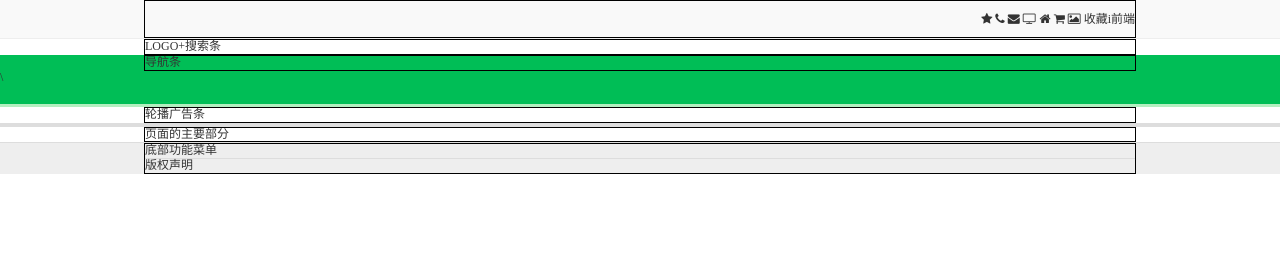
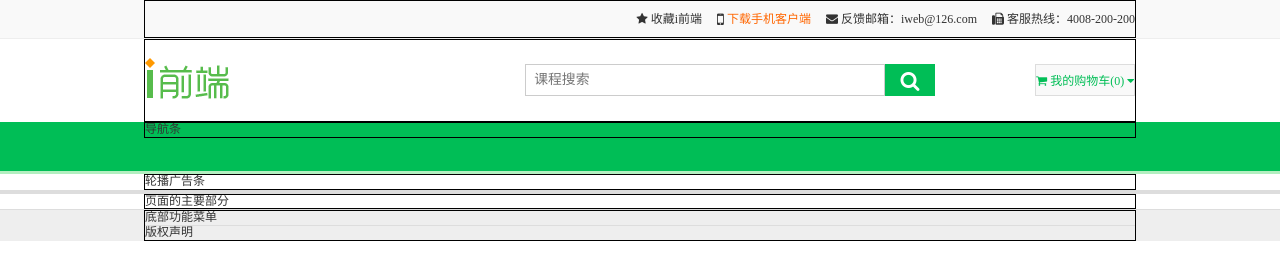
Before and after one commit to Tengmengxin/iweb, a plain HTML site: page iweb_frontend/index.html in a window 1280 px wide. Drawn offline with Linux system fonts and the light colour scheme; files that its build step writes are made by us from their sources.

```diff
--- /dev/null
+++ b/iweb_frontend/07-test.html
@@ -0,0 +1,67 @@
+<!DOCTYPE html>
+<html lang="zh">
+<head>
+	<meta charset="UTF-8">
+	<meta name="viewport" content="width=device-width, initial-scale=1.0">
+	<meta http-equiv="X-UA-Compatible" content="ie=edge">
+	<title></title>
+	<link rel="stylesheet" href="css/scaffolding.css">
+</head>
+<body>
+	<div style="color: lightblue;font-size: 5em;">
+	<span class="fa fa-star"></span>
+	<span class="fa fa-mobile"></span>
+	<span class="fa fa-envelope"></span>
+	<span class="fa fa-envelope"></span>
+	<span class="fa fa-shopping-bag"></span>
+	<span class="fa fa-shopping-cart"></span>
+	<span class="fa fa-caret-down"></span>
+	<span class="fa fa-caret-up"></span>
+	<span class="fa fa-caret-left"></span>
+	<span class="fa fa-caret-right"></span>
+	<span class="fa fa-user"></span>
+	<span class="fa fa-users"></span>
+	<span class="fa fa-user-secret"></span>
+	<span class="fa fa-user-times"></span>
+	<span class="fa fa-user-plus"></span>
+	<span class="fa fa-user-md"></span>
+	<span class="fa fa-user-circle"></span>
+	<span class="fa fa-user-circle-o"></span>
+	<span class="fa fa-arrow-right"></span>
+	<span class="fa fa-arrow-left"></span>
+	<span class="fa fa-arrow-up"></span>
+	<span class="fa fa-arrow-down"></span>
+	<span class="fa fa-arrow-circle-down"></span>
+	<span class="fa fa-arrow-circle-up"></span>
+	<span class="fa fa-arrow-circle-right"></span>
+	<span class="fa fa-arrow-circle-left"></span>
+	<span class="fa fa-arrow-circle-o-down"></span>
+	<span class="fa fa-arrow-circle-o-up"></span>
+	<span class="fa fa-arrow-circle-o-right"></span>
+	<span class="fa fa-arrow-circle-o-left"></span>
+	<span class="fa fa-chevron-up"></span>
+	<span class="fa fa-chevron-down"></span>
+	<span class="fa fa-chevron-left"></span>
+	<span class="fa fa-chevron-circle-down"></span>
+	<span class="fa fa-chevron-circle-up"></span>
+	<span class="fa fa-chevron-circle-down"></span>
+	<span class="fa fa-chevron-circle-left"></span>
+	<span class="fa fa-chevron-circle-right"></span>
+	<span class="fa fa-times"></span>
+	<span class="fa fa-times-rectangle"></span>
+	<span class="fa fa-times-rectangle-o"></span>
+	<span class="fa fa-times-circle"></span>
+	<span class="fa fa-times-circle-o"></span>
+	<span class="fa fa-map"></span>
+	<span class="fa fa-map-o"></span>
+	<span class="fa fa-map-marker"></span>
+	<span class="fa fa-map-pin"></span>
+	<span class="fa fa-map-signs"></span>
+	<span class="fa fa-list"></span>
+	<span class="fa fa-list-alt"></span>
+	<span class="fa fa-list-ol"></span>
+	<span class="fa fa-list-ul"></span>
+	<span class="fa fa-th-list"></span>
+	</div>
+</body>
+</html>
--- /dev/null
+++ b/iweb_frontend/css/Layout.css
@@ -0,0 +1,96 @@
+/* Layout.css:项目的布局系统相关class——仿写Bottstrap框架 */
+.container{
+	display: block;
+	margin-left: auto;
+	margin-right: auto;
+	border: 1px solid #000;
+}
+/* 使用内容生成，防止子元素margin溢出 */
+.container:before,
+.container:after{
+	content: '';
+	display: table;
+}
+/* 容器类在PC屏幕下的尺寸 */
+@media screen and (min-width:1024px) {
+	.container{
+		width: 992px;
+	}
+	}
+	/* 容器类在PAD屏幕下的尺寸 */
+	@media screen and (min-width:768px) and (max-width:1023px) {
+		.container{
+			width: 750px;
+
+	}
+}
+/* 容器类在PHONE屏幕下的尺寸 */
+@media screen and (max-width:767px) {
+	.container{
+		width: 100%;
+	}
+}
+/* 仿写Bootstrap框架提供了一套“网格布局系统相关类” */
+/* 把1行均分为12列，可以的分法：
+ 两列：1+11，2+10,3+9,4+8,5+7,6+6,7+5,8+4,9+3,10+++2
+ 三列：1+10+1，2+8+2，3+6+3，4+4+ 4
+ 四列：3333，，1+5+5+1，2+4+4+2
+ 五列：
+ 六列：2+2+2+2+2+2，1+2+3+3+2+1
+ */
+
+/*
+ PC:large-lg
+ PAD:medium-md
+ PHONE:small-sm
+ */
+.row:after{/* 表示布局中的一行 */
+	content: '';
+	display: table;
+	clear: both;
+}
+.col-sm-1, .col-sm-2,.col-sm-3, .col-sm-4, .col-sm-5, .col-sm-6, .col-sm-7, .col-sm-8, .col-sm-9, .col-sm-10, .col-sm-11, .col-sm-12,
+.col-md-1, .col-md-2,.col-md-3, .col-md-4, .col-md-5, .col-md-6, .col-md-7, .col-md-8, .col-md-9, .col-md-10, .col-md-11, .col-md-12,
+.col-lg-1, .col-lg-2,.col-lg-3, .col-lg-4, .col-lg-5, .col-lg-6, .col-lg-7, .col-lg-8, .col-lg-9, .col-lg-10, .col-lg-11, .col-lg-12{
+	float: left;/* 浮动之后两个列才能处于同一行中*/
+}
+/* PC屏幕下每个列的宽度 */
+@media screen and (min-width:1024px) {
+	.col-lg-1{
+		width: 8.3333333333%;
+	}
+	.col-lg-2{
+		width:16.66666666666667% ;
+	}
+	.col-lg-3{
+		width:25% ;
+	}
+	.col-lg-4{
+		width:33.33333333333333% ;
+	}
+	.col-lg-5{
+		width:41.66666666666667% ;
+	}
+	.col-lg-6{
+		width:50% ;
+	}
+	.col-lg-7{
+		width:58.33333333333333% ;
+	}
+	.col-lg-8{
+		width:66.66666666666667% ;
+	}
+	.col-lg-9{
+		width: 75%;
+	}
+	.col-lg-10{
+		width:83.33333333333333% ;
+	}
+	.col-lg-11{
+		width:91.66666666666667% ;
+	}
+	.col-lg-12{
+		width:100% ;
+	}
+
+}
--- a/iweb_frontend/css/components.css
+++ b/iweb_frontend/css/components.css
@@ -4,6 +4,63 @@
 	background: #F9F9F9;
 	border-bottom: 1px solid #eee;
 	line-height: 36px;
+}
+.download-app{
+	color: #f60;
+}
+.topbar-item{
+	padding: 0 0.5em;
+}
+.topbar-item:last-child{
+	padding-right: 0;
+}
+.searchbar>.container{
+	position: relative;
+}
+.logo{
+	margin: 1.5em 0;
+}
+
+.search{
+	/* 保证元素在父容器中竖直居中方法1：调整上间距 */
+	/* margin-top: 25px; */
+	/* 保证元素在父容器中竖直居中方法2：先向下移到父容器中线以下，再向上微调自身高度的一半 */
+	position: absolute;
+	right: 200px;
+	top: 50%;/* 距离已定位的父元素顶部为父容器的50% */
+	margin-top: -16px;/* 往上微调自身高度的一半 */
+}
+.search-input{
+	width: 360px;
+	height: 32px;
+	line-height: 32px;
+	padding: 0 0.6em;
+	font-size: 1.15em;
+	border: 1px solid #ccc;
+	margin-right: 50px;/* 让出左右侧的搜索按钮空间 */
+}
+.search-button{
+	width: 50px;
+	height: 32px;
+	background: #00BE56;
+	color: #fff;
+	line-height: 32px;
+	font-size: 1.7em;
+	border: none;
+	position: absolute;
+	right: 0;
+	top: 0;
+}
+.my-cart{
+	position: absolute;
+	right: 0;
+	top: 50%;
+	height: 32px;
+	margin-top: -16px;
+	border: 1px solid #ddd;
+	background: #F9F9F9;
+	line-height: 32px;
+	color: #00BE56;
 }
 .navbar{
 	background: #00be56;
--- a/iweb_frontend/css/scaffolding.css
+++ b/iweb_frontend/css/scaffolding.css
@@ -61,6 +61,7 @@
 .text-center {
 	text-align: center;
 }
+
 
 
 
--- a/iweb_frontend/index.html
+++ b/iweb_frontend/index.html
@@ -5,36 +5,72 @@
 		<meta name="viewport" content="width=device-width, initial-scale=1.0">
 		<meta http-equiv="X-UA-Compatible" content="ie=edge">
 		<title>首页-i前端</title>
+		<link rel="stylesheet" href="css/normalize.css">
+		<link rel="stylesheet" href="css/scaffolding.css">
+		<link rel="stylesheet" href="css/Layout.css">
+		<link rel="stylesheet" href="css/components.css">
 	</head>
-	<link rel="stylesheet" href="css/normalize.css">
-	<link rel="stylesheet" href="css/scaffolding.css">
-	<link rel="stylesheet" href="css/Layout.css">
-	<link rel="stylesheet" href="css/components.css">
+
 
 	<body>
 		<!-- 1.最顶部的“灰色条”：topbar-->
 		<div class="topbar">
 			<div class="container">
-				<div class="row text-right">
-					<a href="#">
+				<div class="text-right">
+					<a href="#" class="topbar-item">
 						<span class="fa fa-star"></span>
-						<span class="fa fa-phone"></span>
+						收藏i前端
+					</a>
+					<a href="#" class="topbar-item">
+						<span class="fa  fa-lg fa-mobile-phone"></span>
+						<span class="download-app">下载手机客户端</span>
+					</a>
+					<span class="topbar-item">
 						<span class="fa fa-envelope"></span>
-						<span class="fa fa-television"></span>
-						<span class="fa fa-home"></span>
-						<span class="fa fa-shopping-cart"></span>
-						<span class="fa fa-photo"></span>
-						收藏i前端</a>
+						反馈邮箱：iweb@126.com
+					</span>
+					<span class="topbar-item">
+						<span class="fa fa-fax"></span>
+						客服热线：4008-200-200
+					</span>
 				</div>
 			</div>
 		</div>
-		<!-- 2.搜索条：searchbar -->
-		<div class="searchbar">
-			<div class="container">LOGO+搜索条</div>
-		</div>
+
+		<!--2.搜索条：searchabar-->
+			<div class="searchbar">
+				<div class="container">
+					<div class="row">
+						<!--左侧的LOGO-->
+						<div class="col-lg-2">
+							<a href="index.html">
+								<img src="img/logo.png" class="logo"></a>
+						</div>
+						<!--靠右对齐的搜索框和购物车按钮-->
+						<div class="col-lg-10">
+							<!-- 搜索条 -->
+							<div class="search">
+								<input placeholder="课程搜索" class="search-input">
+								<button class="search-button">
+									<span class="fa fa-search"></span>
+								</button>
+							</div>
+							<!-- 我的购物车 -->
+							<div class="my-cart">
+								<span class="fa fa-shopping-cart"></span>
+								我的购物车(0)
+								<span class="fa fa-caret-down"></span>
+
+
+							</div>
+						</div>
+					</div>
+				</div>
+			</div>
+
 		<!-- 3.导航条：navbar -->
 		<div class="navbar">
-			<div class="container">导航条</div>\
+			<div class="container">导航条</div>
 		</div>
 		<!-- 4.轮播广告条：carouselbar -->
 		<div class="carouselbar">
--- a/iweb_frontend/note.txt
+++ b/iweb_frontend/note.txt
@@ -15,3 +15,18 @@
  推荐使用开源的FontAwsome图标字体（提供了675个常用的图标）
 
  FontAwsome的使用步骤：
+ 1.下载字体文件，保存到项目目录下，如fonts/，以供用户浏览网页时可以下载到字体文件
+ 2.在CSS文件中声明两个class：
+ @font-face{
+	 font-family:'FontAwsome';
+	 src:url('../fonts/FontAwsome.ttf');
+ }
+ .fa{
+	 font-family:'FontAwsome';
+ }
+ .fa-bank:before{
+	 content:'\f19c';//生成一个图标的编码
+ }
+ 3.页面中引入上述CSS，开始使用图标字体：
+ <span class='fa' fa-star>\f19c</span>
+ 注意：因为使用前置内容生成创建的图标，所以每个span中只能放置一个图标，即需要N个span
```
Also changed, not shown: iweb_frontend/img/logo.png (added).
